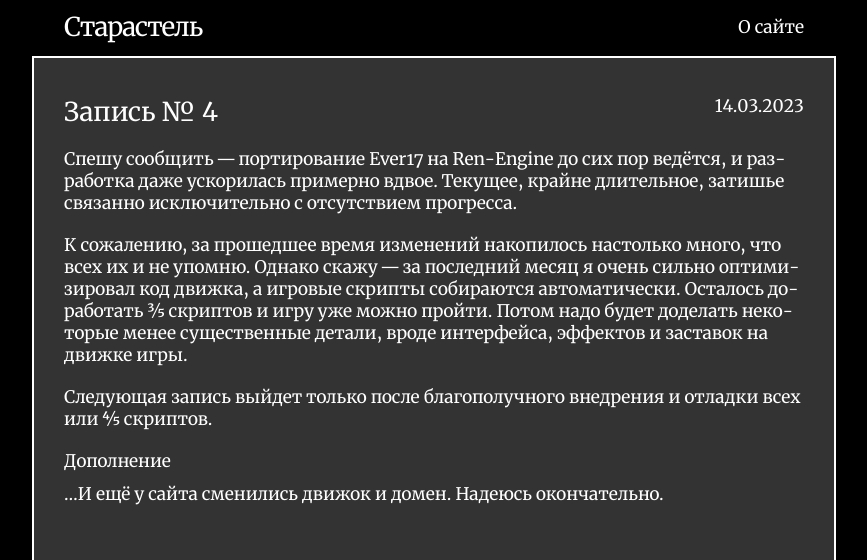
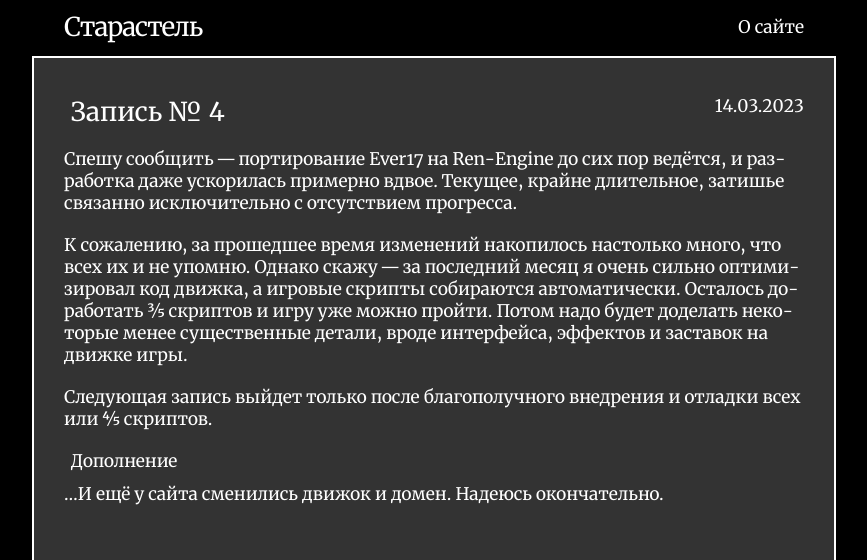
Before and after one commit to Starastel/stStarastel, a Jekyll site: the page built from _posts/2023-03-15-post4.md, in a window 1280 px wide. Shown: the top 560 px of the page, without its empty margins (206-1073 px from the left). Built offline with Jekyll 4.4.1, drawn with Linux system fonts in a browser that asks for light colours.

Commit message:
Update main.scss

```diff
--- a/assets/main.scss
+++ b/assets/main.scss
@@ -95,6 +95,7 @@ body {
 h1, h2, h3, h4, h5, h6, blockquote, pre, ol, dl, figure,
 %vertical-rhythm {
 	text-align: left;
+	text-indent: 5pt;
 	margin-bottom: 8pt;
 	margin-top: 15pt;
 }
```
